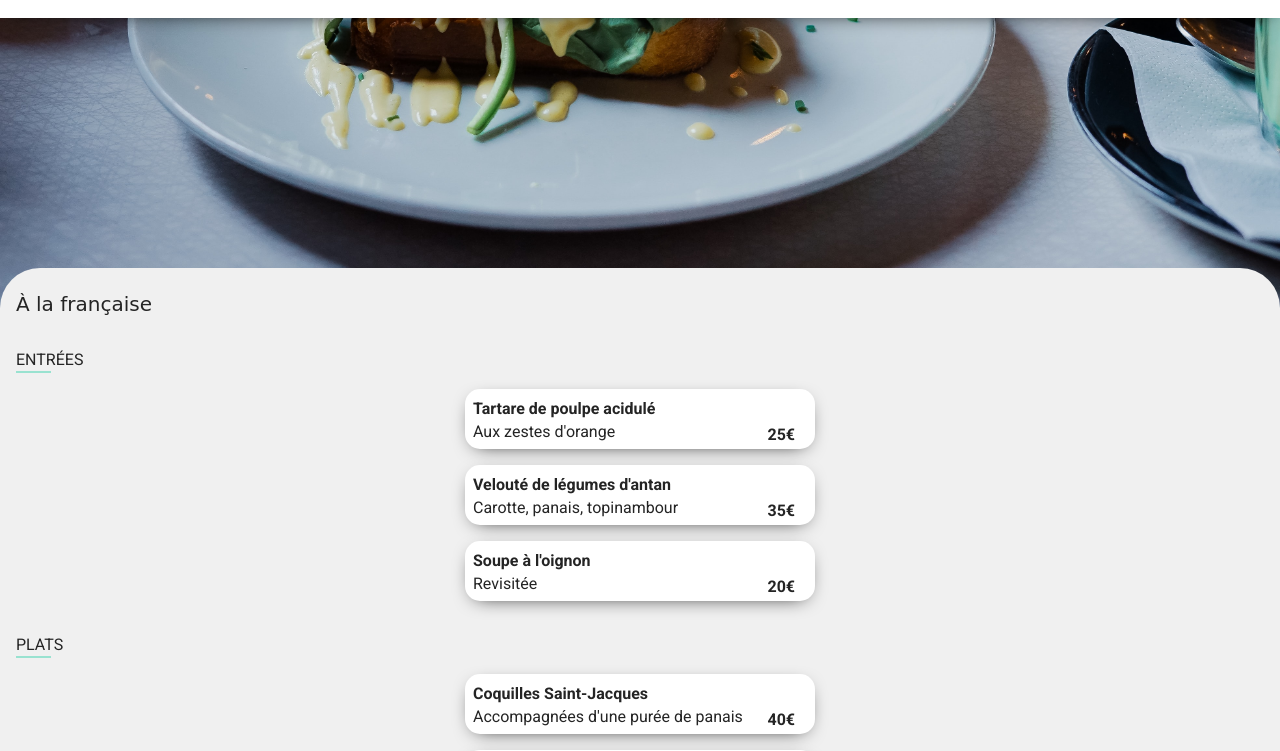
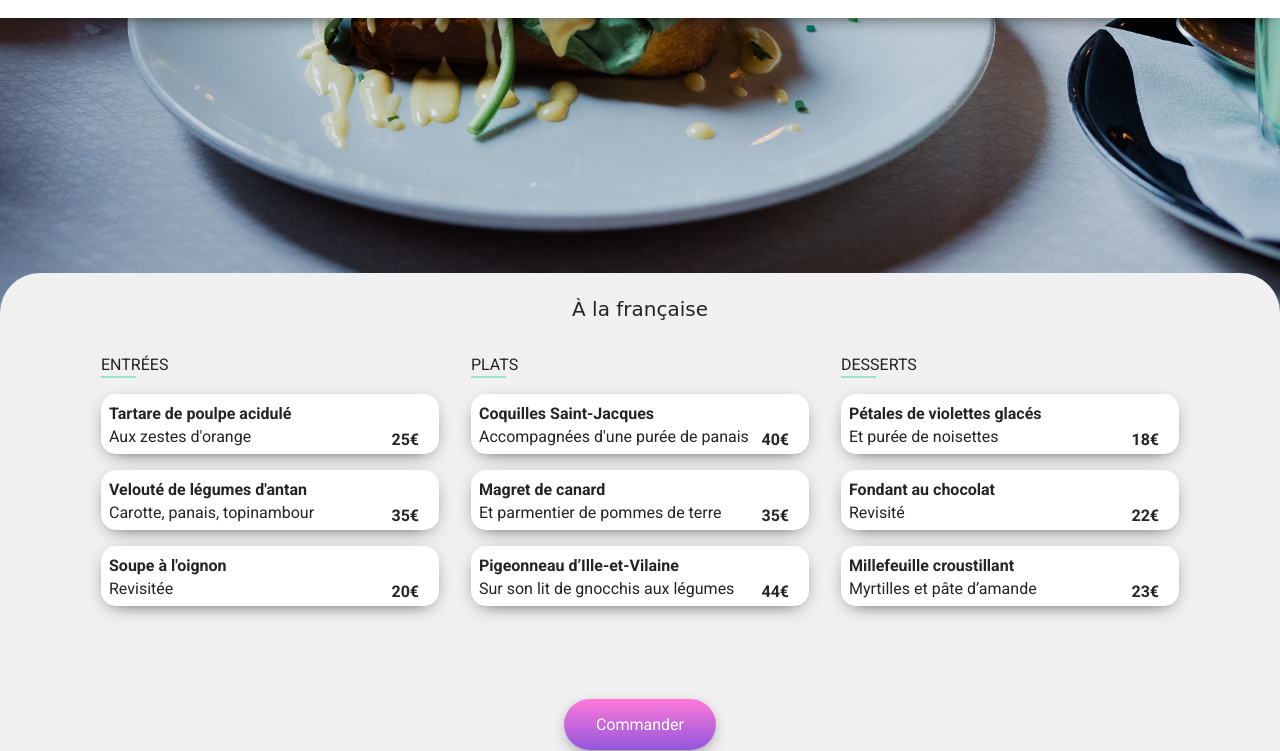
Before and after one commit to Claire-Lavigne/ClaireLavigne_3_20102020, a website: page alafrancaise.html in a window 1280 px wide. Shown: the part 49-800 px from the top of the page. Drawn offline with Linux system fonts and the light colour scheme; a web font is replaced by a local one.

Commit message:
responsive

```diff
--- a/alafrancaise.html
+++ b/alafrancaise.html
@@ -19,14 +19,15 @@
     </a>
   </header>
 
-  <div class="img-bgd francaise"></div>
+  <main class="menu">
+    <div class="menu__bgd francaise"></div>
 
-  <main class="menu">
+    <div class="menu__content">
 
       <h1 class="menu__name">À la française</h1>
       <!-- <i class="far fa-heart"></i> -->
+
       <section>
-
         <h2 class="menu__type">Entrées</h2>
         <article class="menu__meal">
           <h3 class="menu__title">Tartare de poulpe acidulé</h3>
@@ -83,7 +84,6 @@
       </section>
 
       <section>
-
         <h2 class="menu__type">Desserts</h2>
         <article class="menu__meal">
           <h3 class="menu__title">Pétales de violettes glacés</h3>
@@ -109,11 +109,11 @@
             <i class="fas fa-check-circle"></i>
           </div>
         </article>
-
-    <button>Commander</button>
-
       </section>
 
+    </div>
+
+    <button class="menu__btn">Commander</button>
 
   </main>
 
--- a/sass/abstracts/_animations.scss
+++ b/sass/abstracts/_animations.scss
@@ -1,20 +1,25 @@
 @keyframes loadingFade {
   from {
     opacity: 1;
+    z-index: 10;
   }
   90% {
     opacity: 1;
+    z-index: 10;
   }
   to {
     opacity: 0;
+    z-index: -5;
   }
 }
 
 @keyframes loadingSpinner {
   from {
+    z-index: 15;
     transform: rotate(0deg);
   }
   to {
+    z-index: -5;
     transform: rotate(1080deg);
   }
 }
--- a/sass/components/_buttons.scss
+++ b/sass/components/_buttons.scss
@@ -14,3 +14,7 @@ button {
     box-shadow: $shadow-hover;
   }
 }
+
+.menu__btn {
+  margin-bottom: 6em;
+}
--- a/sass/components/_imgs.scss
+++ b/sass/components/_imgs.scss
@@ -14,10 +14,3 @@
   @include bgd-img($img-note);
   background-position: 0 -120px;
 }
-
-.img-bgd {
-  height: 300px;
-  width: 100%;
-  margin: 0;
-  object-fit: cover;
-}
--- a/sass/components/_loading.scss
+++ b/sass/components/_loading.scss
@@ -4,12 +4,13 @@
   width: 100%;
   height: 100%;
   opacity: 0;
-  z-index: 10;
+  z-index: -5;
   animation: loadingFade 3s linear 1;
   &__box {
     position: absolute;
     top: 0;
-    z-index: 12;
+  //  z-index: 12;
+  //  z-index: -5;
     @include flexbox;
     width: 100%;
     height: 100vh;
@@ -20,7 +21,7 @@
     -webkit-background-clip: text;
     -webkit-text-fill-color: transparent;
     font-size: 70px;
-    z-index: 15;
+    z-index: -5;
     animation: loadingSpinner 3s linear 1;
   }
 }
--- a/sass/components/_menu.scss
+++ b/sass/components/_menu.scss
@@ -1,11 +1,21 @@
 .menu {
-  position: relative;
-  top: -50px;
-  z-index: 10;
-  padding: 1.5em 1em 4em;
-  border-radius: 40px 40px 0 0;
   background: lighten($clr-alt, 10%);
+  overflow: hidden;
+  &__bgd {
+    height: 300px;
+    width: 100%;
+    margin: 0;
+    object-fit: cover;
+  }
+  &__content {
+    position: relative;
+    top: -45px;
+    padding: 1.5em 1em 0;
+    border-radius: 40px 40px 0 0;
+    background: lighten($clr-alt, 10%);
+  }
   &__name {
+    width: 100%;
     font-size: 20px;
     font-weight: normal;
     font-family: $ff-alt;
@@ -32,7 +42,7 @@
     cursor: pointer;
     animation: fadeInMenus ease-out;
     &:nth-of-type(1) {
-      animation-duration: .5s;
+      animation-duration: 0.5s;
     }
     &:nth-of-type(2) {
       animation-duration: 1s;
@@ -83,3 +93,19 @@
     }
   }
 }
+
+// Breakpoints
+@include computers {
+  .menu {
+    &__name {
+      text-align: center;
+    }
+    &__content {
+      @include flexbox;
+    }
+    section {
+      width: 370px;
+      padding: 0 1em;
+    }
+  }
+}
--- a/sass/layout/_footer.scss
+++ b/sass/layout/_footer.scss
@@ -17,8 +17,3 @@ footer {
     padding-right: 0.5em;
   }
 }
-
-.footer-menu {
-  position: relative;
-  top: -50px;
-}
```
Also changed, not shown: index.html (+1 -1 lines), public/css/style.css, 1 other file. Lines whose indentation alone changed are shown as unchanged.
